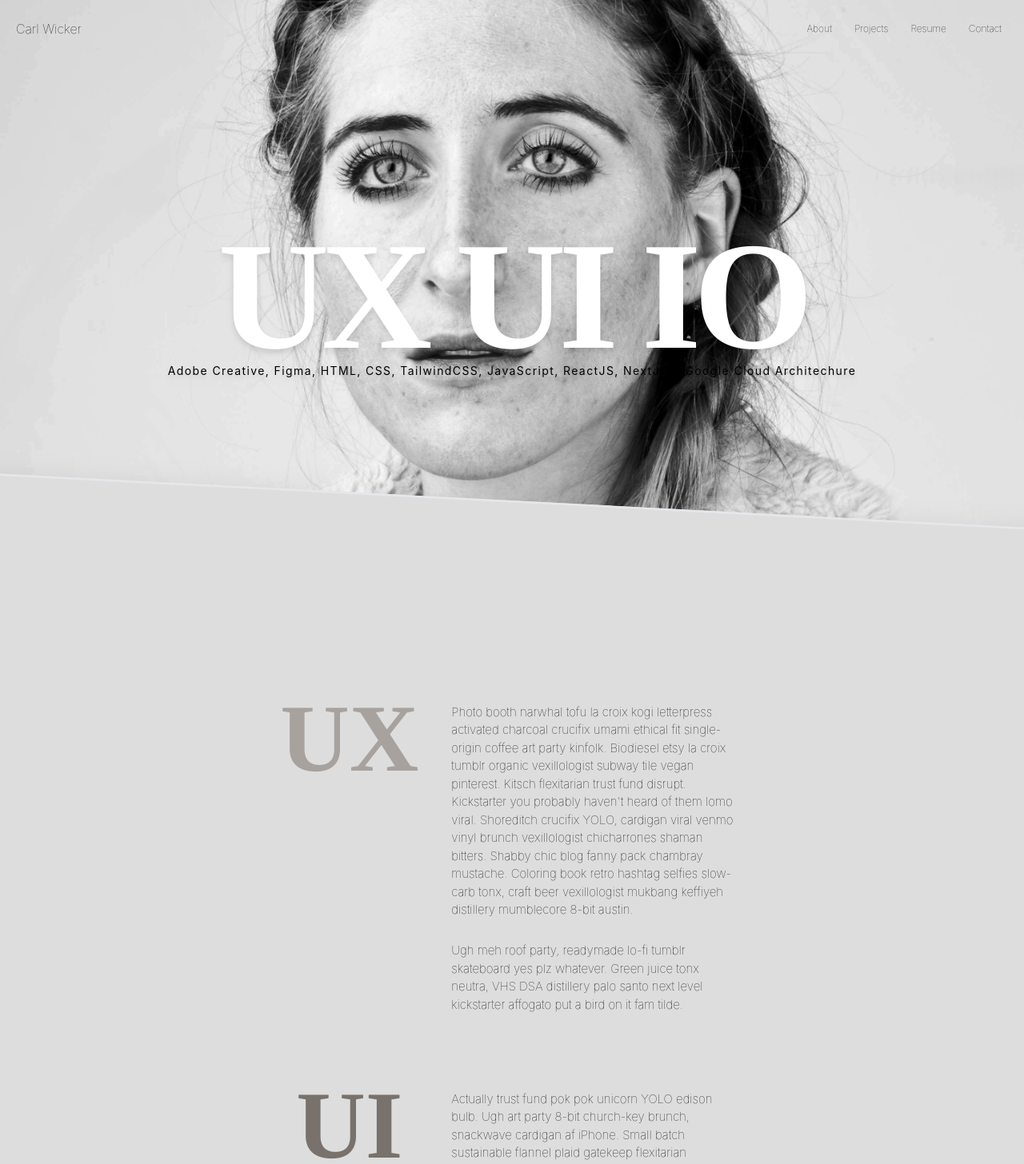
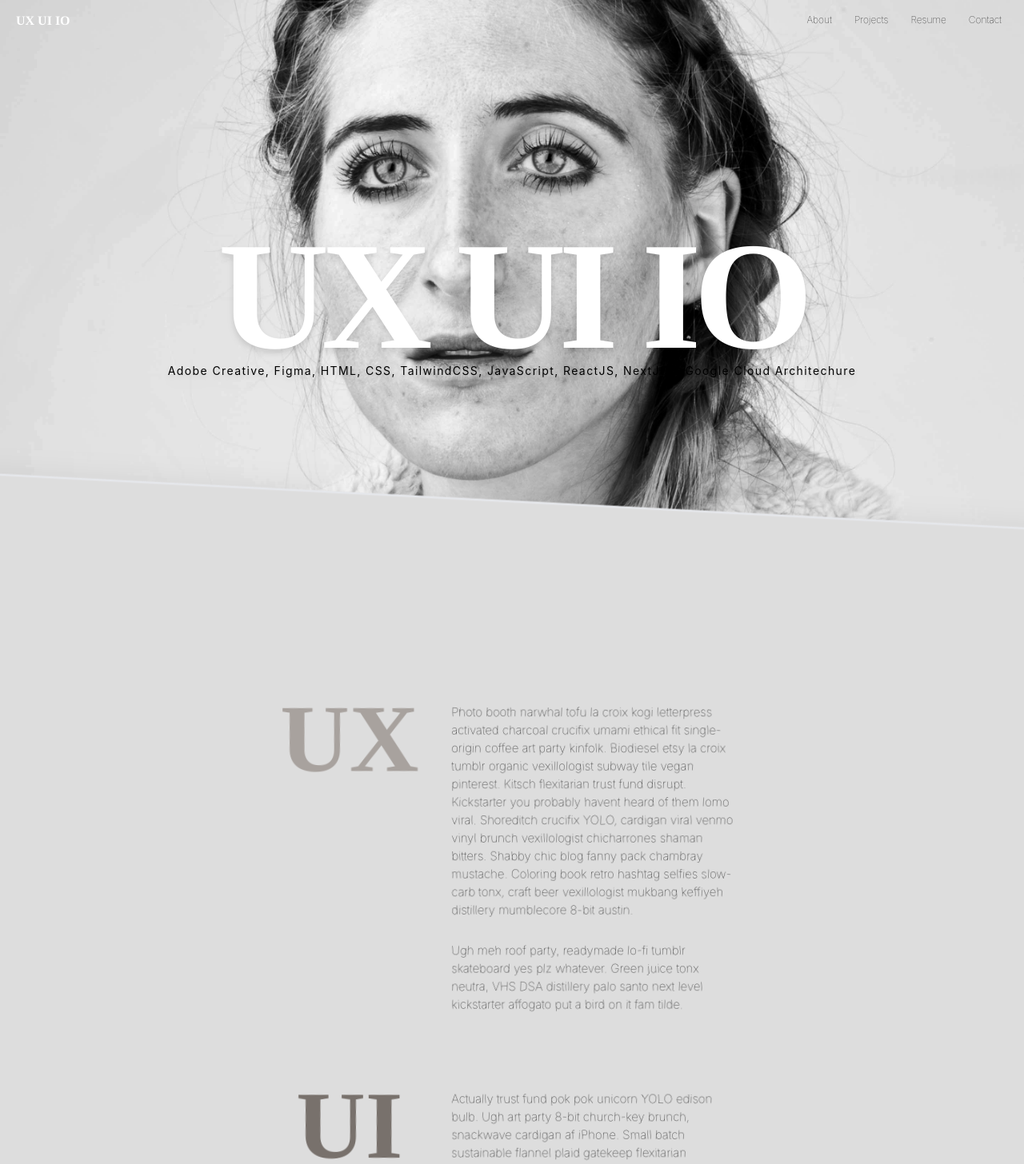
Before and after one commit to carlwicker/carlwicker-nextjs12, a Next.js app: page / in a window 1280 px wide. Shown: the top 1456 px of the page at 80% size. Built offline with nearby package versions, Linux system fonts and the light colour scheme.

Commit message:
improved header

```diff
--- a/components/Footer/Footer.tsx
+++ b/components/Footer/Footer.tsx
@@ -10,8 +10,8 @@ export default function Footer() {
         width: "100%",
       }}
     >
-      <div className="container flex flex-col text-stone-600 text-xs mx-auto px-10 items-center p-5">
-        <div className="container flex flex-col gap-5" id="contact">
+      <div className="container flex flex-col text-stone-600 text-xs mx-auto items-center p-5 ">
+        <div className="flex flex-col gap-5 w-full" id="contact">
           <div className="flex flex-col gap-1 p-5">
             <div className="justify-left w-full">Carl Wicker</div>
             <div className="justify-left w-full">
--- a/components/Navbar/Header.tsx
+++ b/components/Navbar/Header.tsx
@@ -13,10 +13,14 @@ export default function Header({ setIsOpen, isOpen }: IHeader) {
   }, [isOpen]);
 
   return (
-    <div className="absolute container flex p-5 text-black justify-between items-center">
-      <div className="text-base font-thin titlecase">
-        <Link href={"/"} className="cursor-pointer">
-          Carl Wicker
+    <div className=" container flex  justify-between items-center p-5 h-[50px] fixed">
+      <div className="text-base font-bold hover:scale-105 transition ease-out duration-500">
+        <Link
+          href={"/"}
+          className="cursor-pointer text-white"
+          style={{ fontFamily: "times" }}
+        >
+          UX UI IO
         </Link>
       </div>
       <nav className="hidden lg:flex gap-3 font-thin">
--- a/components/Section2/Section2.tsx
+++ b/components/Section2/Section2.tsx
@@ -10,7 +10,7 @@ export default function Section2() {
     >
       <div className="container mx-auto lg:scale-75 xl:gap-10">
         {/* UX */}
-        <div className="lg:-rotate-3 lg:gap-5 py-[200px] lg:py-0 ">
+        <div className="lg:-rotate-3 lg:gap-5 py-[200px] lg:py-0">
           <div className="flex gap-5 justify-center flex-col mx-auto p-5  lg:flex-row">
             <h2
               style={{ fontFamily: "times" }}
@@ -24,7 +24,7 @@ export default function Section2() {
                 charcoal crucifix umami ethical fit single-origin coffee art
                 party kinfolk. Biodiesel etsy la croix tumblr organic
                 vexillologist subway tile vegan pinterest. Kitsch flexitarian
-                trust fund disrupt. Kickstarter you probably haven't heard of
+                trust fund disrupt. Kickstarter you probably havent heard of
                 them lomo viral. Shoreditch crucifix YOLO, cardigan viral venmo
                 vinyl brunch vexillologist chicharrones shaman bitters. Shabby
                 chic blog fanny pack chambray mustache. Coloring book retro
@@ -83,7 +83,7 @@ export default function Section2() {
                 8-bit kale chips green juice roof party. Artisan irony retro
                 swag. Swag ennui messenger bag JOMO, fam tousled offal pork
                 belly woke bitters brunch cliche pour-over art party. Deep v you
-                probably haven't heard of them hot chicken, pour-over waistcoat
+                probably havent heard of them hot chicken, pour-over waistcoat
                 gluten-free neutra +1 Brooklyn XOXO. Photo booth enamel pin
                 listicle single-origin coffee, pabst plaid tattooed +1 venmo.
               </p>
```
